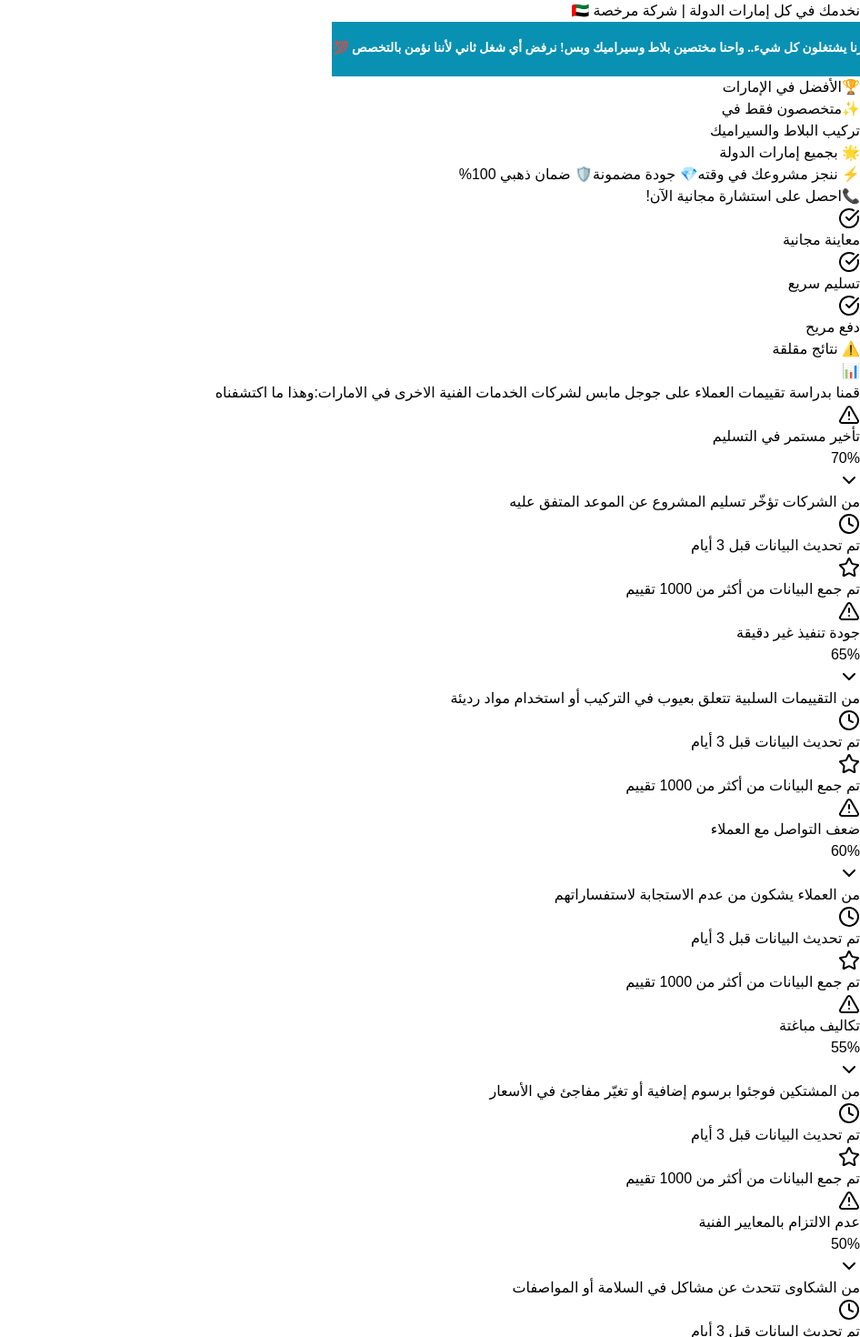
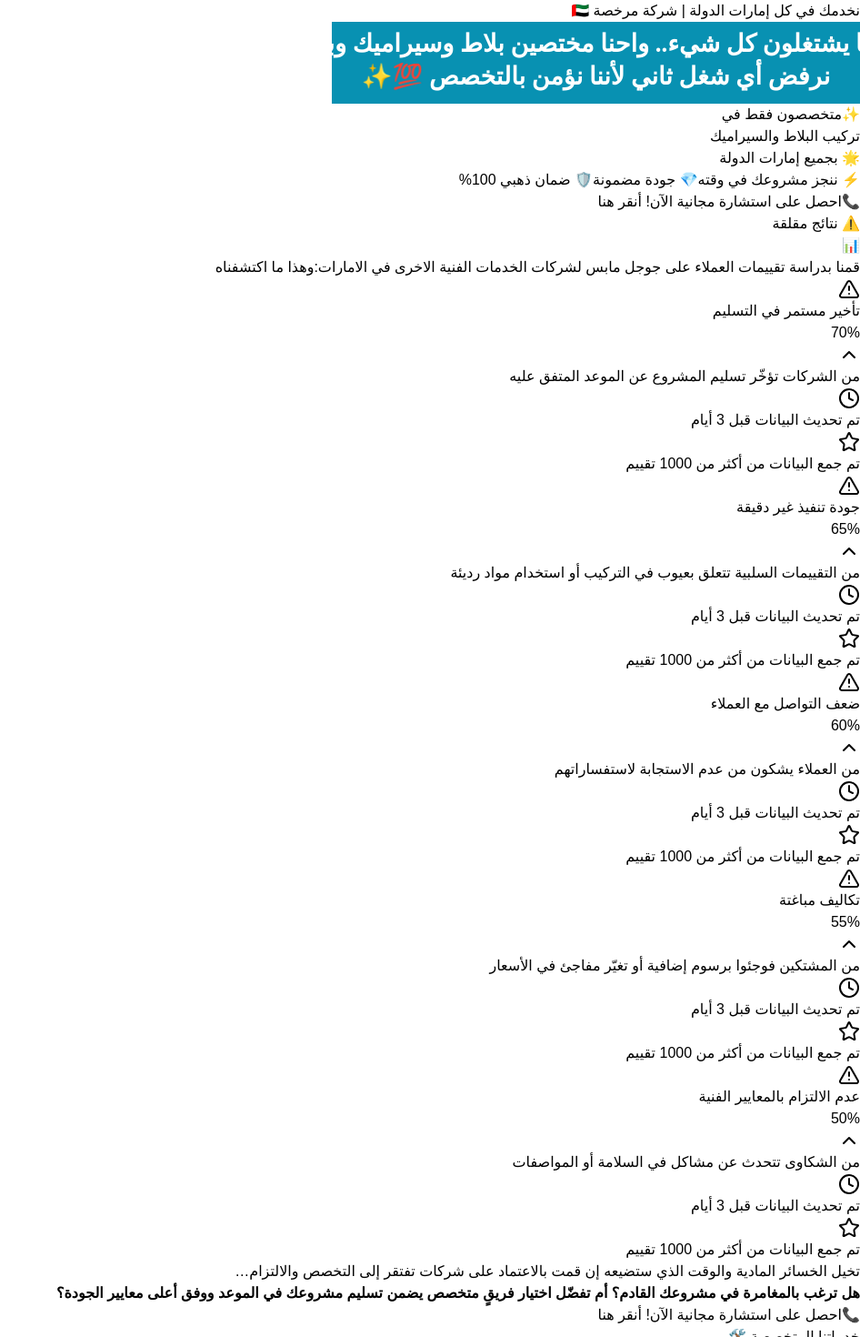
Before and after one commit to tahaelhariri998/almashhad, a Next.js app: page / in a window 1280 px wide. Shown: the top 1470 px of the page at 91% size, without its empty margins (334-1280 px from the left). Built offline with nearby package versions, Linux system fonts and the light colour scheme.

Commit message:
Initial commit

```diff
--- a/src/app/page.tsx
+++ b/src/app/page.tsx
@@ -14,6 +14,7 @@ const PulsatingButton = () => {
   return (
     <a href={whatsappLink} target="_blank" rel="noopener noreferrer">
       <button
+
         className={`
           relative
           group
@@ -34,14 +35,19 @@ const PulsatingButton = () => {
         onMouseEnter={() => setIsHovered(true)}
         onMouseLeave={() => setIsHovered(false)}
       >
+        <div className="absolute  rounded-full bg-cyan-400 animate-ping opacity-30 w-[70%] h-[70%]"></div>
+
         <span className="relative z-10 flex items-center justify-center">
-          <span className="mr-2">📞</span>
-          احصل على استشارة مجانية الآن!
+          <span className=" ">📞</span>
+          <span className=" text-xs ">احصل على استشارة مجانية الآن!</span>
         </span>
+        <span className=" "> أنقر هنا </span>
+
       </button>
     </a>
   );
 };
+
 
 const FeatureBadge: React.FC<{ children: React.ReactNode }> = ({ children }) => (
   <span className="
@@ -67,6 +73,7 @@ interface TrustIndicatorProps {
 
 const TrustIndicator: React.FC<TrustIndicatorProps> = ({ icon, text }) => (
   <div className="
+
     bg-white
     px-4
     py-3
@@ -258,24 +265,22 @@ const LandingPage = () => {
       </div>
 
       <div>
-        <svg className="w-full h-auto" width="581" height="60" viewBox="0 0 581 60" fill="none" xmlns="http://www.w3.org/2000/svg">
-          <rect width="581" height="60" fill="#0891B2"/>
-          <text x="50%" y="50%" font-family="Almarai" font-weight="700" font-size="13.8" fill="#FFFFFF" text-anchor="middle" alignment-baseline="middle">
-            غيرنا يشتغلون كل شيء.. واحنا مختصين بلاط وسيراميك وبس! نرفض أي شغل ثاني لأننا نؤمن بالتخصص 💯✨
+      <svg className="w-full h-auto" width="581" height="90" viewBox="0 0 581 90" fill="none" xmlns="http://www.w3.org/2000/svg">
+  <rect width="581" height="90" fill="#0891B2"/>
+
+  <text x="50%" y="30%" font-family="Almarai" font-weight="700" font-size="27" fill="#FFFFFF" text-anchor="middle" alignment-baseline="middle">
+  غيرنا يشتغلون كل شيء.. واحنا مختصين بلاط وسيراميك وبس!
+  </text>
+  <text x="50%" y="70%" font-family="Almarai" font-weight="700" font-size="27" fill="#FFFFFF" text-anchor="middle" alignment-baseline="middle">
+    نرفض أي شغل ثاني لأننا نؤمن بالتخصص 💯✨
   </text>
 </svg>
       </div>
 
       {/* Hero Section */}
-      <header className="bg-gradient-to-b from-gray-50 to-white py-8 sm:py-20">
+      <header className="bg-gradient-to-b from-gray-50 to-white py-2 sm:py-20">
         <div className="container mx-auto px-4">
           <div className="max-w-4xl mx-auto text-center">
-            <div className="inline-block bg-cyan-50 rounded-full px-6 py-2 mb-8 animate-bounce hover:animate-none cursor-pointer transform transition-all duration-300 hover:scale-105 hover:shadow-md">
-              <span className="text-cyan-800 font-bold">
-                <span className="inline-block">🏆</span>
-                <span className="mx-2 animate-pulse">الأفضل في الإمارات</span>
-              </span>
-            </div>
 
             <div className="space-y-6 mb-12">
               <h1 className="text-3xl sm:text-4xl font-bold text-gray-900">
@@ -288,31 +293,18 @@ const LandingPage = () => {
                 </span>
               </h1>
 
-              <div className="flex flex-wrap justify-center gap-4 text-lg text-gray-700">
+              <div className="flex flex-col items-center gap-4 text-lg text-gray-700">
   <FeatureBadge>⚡️ ننجز مشروعك في وقته</FeatureBadge>
   <FeatureBadge>💎 جودة مضمونة</FeatureBadge>
   <FeatureBadge>🛡️ ضمان ذهبي 100%</FeatureBadge>
 </div>
+
             </div>
 
-            <div className="mb-12">
+            <div className="mb-4">
               <PulsatingButton />
             </div>
 
-            <div className="grid grid-cols-1 sm:grid-cols-3 gap-4 max-w-3xl mx-auto">
-              <TrustIndicator
-                icon={<CheckCircle className="w-5 h-5 text-cyan-600 ml-2" />}
-                text="معاينة مجانية"
-              />
-              <TrustIndicator
-                icon={<CheckCircle className="w-5 h-5 text-cyan-600 ml-2" />}
-                text="تسليم سريع"
-              />
-              <TrustIndicator
-                icon={<CheckCircle className="w-5 h-5 text-cyan-600 ml-2" />}
-                text="دفع مريح"
-              />
-            </div>
           </div>
         </div>
       </header>
@@ -320,7 +312,7 @@ const LandingPage = () => {
       <Section />
 
       {/* Services Section */}
-      <section className="py-16">
+      <section className="py-4">
         <div className="container mx-auto px-4 max-w-3xl">
           <h2 className="text-2xl font-bold mb-8 text-black">خدماتنا المتخصصة 🛠️</h2>
           <div className="grid grid-cols-1 md:grid-cols-2 gap-8 text-black">
@@ -362,7 +354,7 @@ const LandingPage = () => {
       </section>
 
       {/* Guarantees Section */}
-      <section className="py-12 bg-gray-50 text-black">
+      <section className="py-12 bg-gray-50 text-black pb-36 ">
         <div className="container mx-auto px-4 max-w-3xl">
           <h2 className="text-2xl font-bold mb-8">ضماناتنا لك 💯</h2>
           <div className="space-y-6">
--- a/src/app/section.tsx
+++ b/src/app/section.tsx
@@ -8,7 +8,7 @@ interface StudyResultProps {
 }
 
 const StudyResult: React.FC<StudyResultProps> = ({ title, percentage, description }) => {
-  const [expanded, setExpanded] = useState(false);
+  const [expanded, setExpanded] = useState(true);
 
   return (
     <div id={title}>
@@ -53,40 +53,45 @@ const StudyResult: React.FC<StudyResultProps> = ({ title, percentage, descriptio
 
 const PulsatingButton = () => {
   const [isHovered, setIsHovered] = useState(false);
-
-  // Combined event handlers for both mouse and touch devices.
-  const handlePressStart = () => setIsHovered(true);
-  const handlePressEnd = () => setIsHovered(false);
+  const whatsappNumber = "00971509620251";
+  const whatsappLink = `https://wa.me/${whatsappNumber}`;
 
   return (
+    <a href={whatsappLink} target="_blank" rel="noopener noreferrer">
       <button
+
         className={`
           relative
           group
           bg-gradient-to-r from-cyan-500 to-cyan-600
           text-white
-        text-base sm:text-xl
+          text-xl
           font-bold
-        px-4 sm:px-8
-        py-2 sm:py-4
+          px-8
+          py-4
           rounded-full
+          transform
           transition-all
           duration-300
+          hover:scale-105
+          hover:shadow-xl
           ${isHovered ? 'animate-pulse' : ''}
         `}
-      onMouseEnter={handlePressStart}
-      onMouseLeave={handlePressEnd}
-      onTouchStart={handlePressStart}
-      onTouchEnd={handlePressEnd}
+        onMouseEnter={() => setIsHovered(true)}
+        onMouseLeave={() => setIsHovered(false)}
       >
+        <div className="absolute  rounded-full bg-cyan-400 animate-ping opacity-30 w-[70%] h-[70%]"></div>
+
         <span className="relative z-10 flex items-center justify-center">
-        <span className="mr-2">📞</span>
-        احصل على استشارة مجانية الآن!
+          <span className=" ">📞</span>
+          <span className=" text-xs ">احصل على استشارة مجانية الآن!</span>
         </span>
+        <span className=" "> أنقر هنا </span>
+
       </button>
+    </a>
   );
 };
-
 const StudyResultsSection = () => {
   return (
     <section className="py-8 sm:py-12 bg-gradient-to-b from-gray-50 to-white">
@@ -98,7 +103,7 @@ const StudyResultsSection = () => {
           <div className="flex items-center">
               {/* النص على اليمين */}
   <div className="flex-1 text-right">
-    <div className="bg-red-100 inline-block text-red-800 px-4 py-2 rounded-full text-xs sm:text-sm font-medium">
+    <div className="bg-red-100 inline-block text-red-800 px-4 py- rounded-full text-xs sm:text-sm font-medium">
       ⚠️ نتائج مقلقة
     </div>
   </div>
@@ -164,6 +169,7 @@ const StudyResultsSection = () => {
           </div>
         </div>
 
+
         <div className="mt-12 text-center">
           <PulsatingButton />
         </div>
```
Lines whose indentation alone changed are shown as unchanged.
